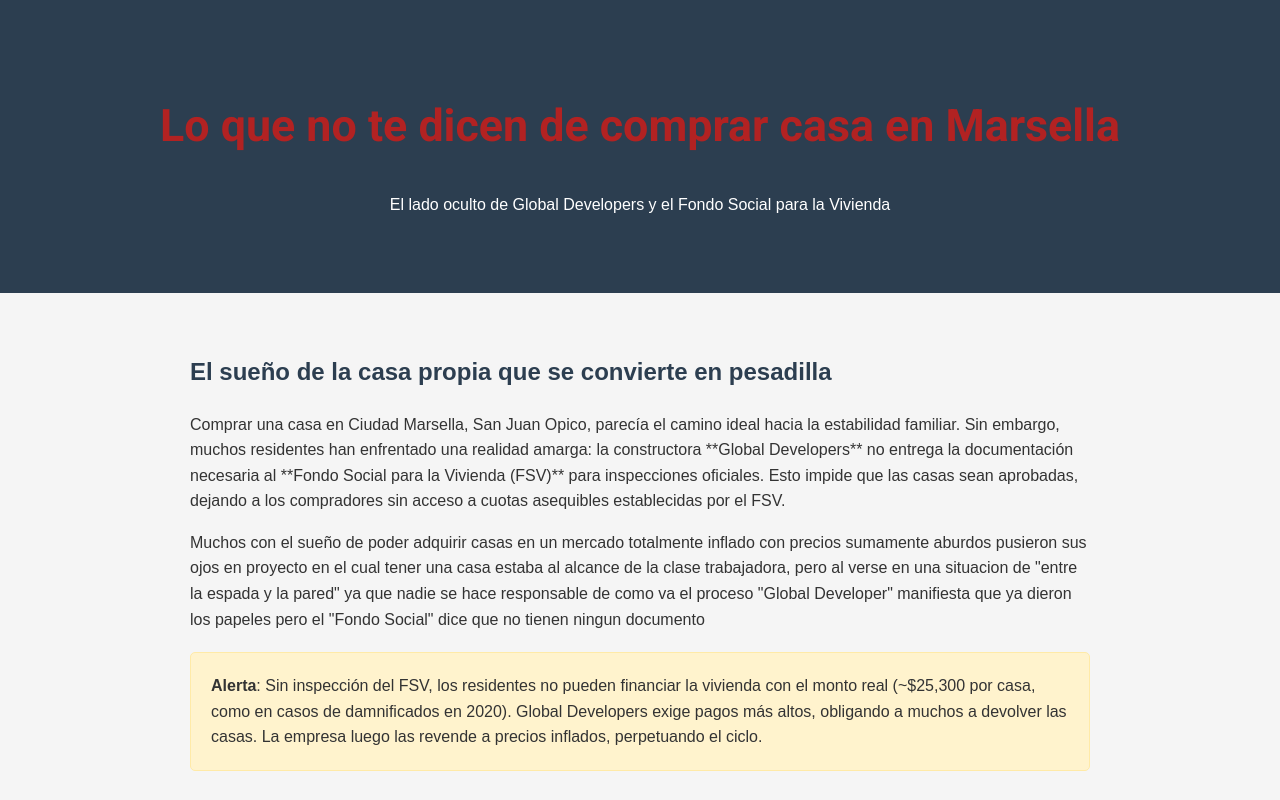
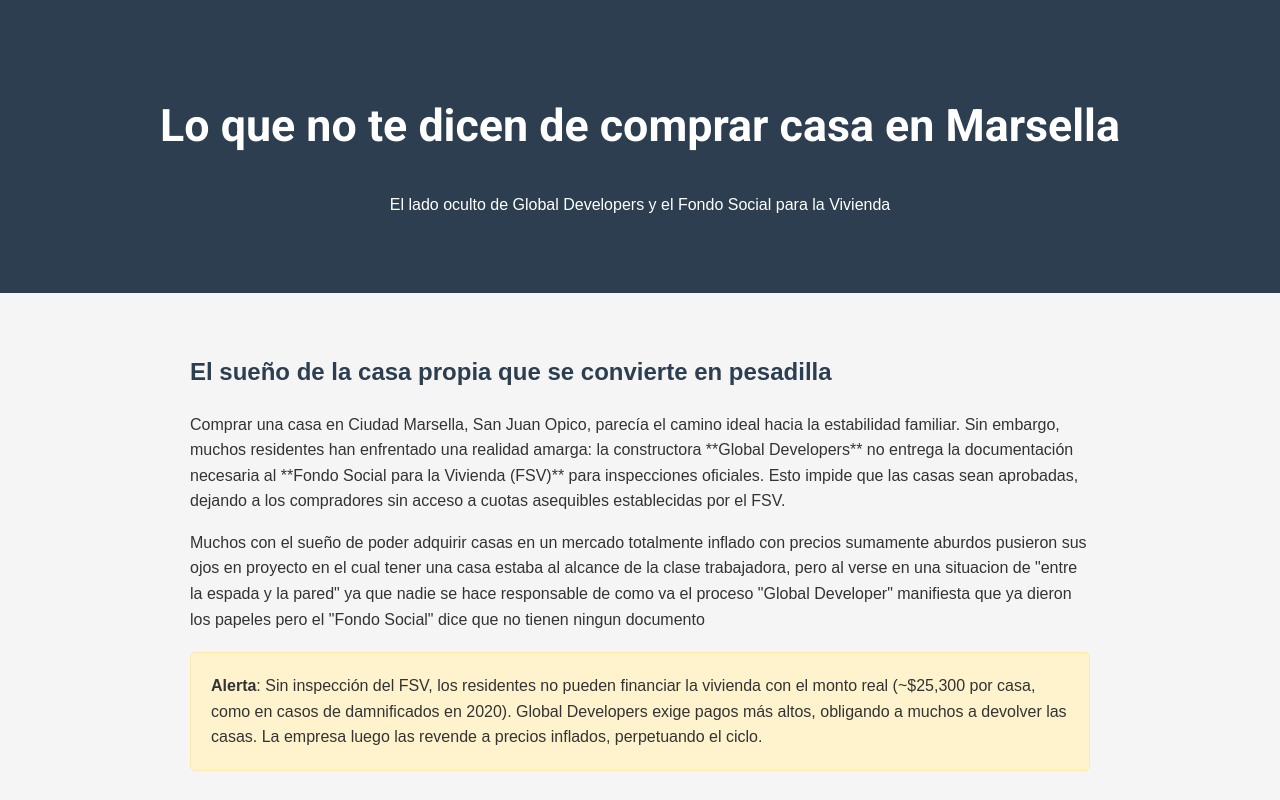
Before and after one commit to SinCasaSV/casa-marsella, a plain HTML site: page index.html in a window 1280 px wide. Shown: the top 800 px of the page. Drawn offline with Linux system fonts and the light colour scheme.

Commit message:
Update index.html

```diff
--- a/index.html
+++ b/index.html
@@ -10,7 +10,7 @@
         header { background-color: #2c3e50; color: white; text-align: center; padding: 60px 20px; }
         section { padding: 40px 20px; max-width: 900px; margin: 0 auto; }
         h1, h2 { color: #2c3e50; }
-        h1 { font-family: 'Roboto', sans-serif; font-size: 2.8em; color: #b22222; }
+        h1 { font-family: 'Roboto', sans-serif; font-size: 2.8em; color: #FFFFFF; }
         ul { list-style-type: disc; padding-left: 20px; }
         .warning { background-color: #fff3cd; border: 1px solid #ffeaa7; padding: 20px; border-radius: 5px; margin: 20px 0; }
         .tip { background-color: #d4edda; border: 1px solid #c3e6cb; padding: 15px; border-radius: 5px; margin: 10px 0; }
```
